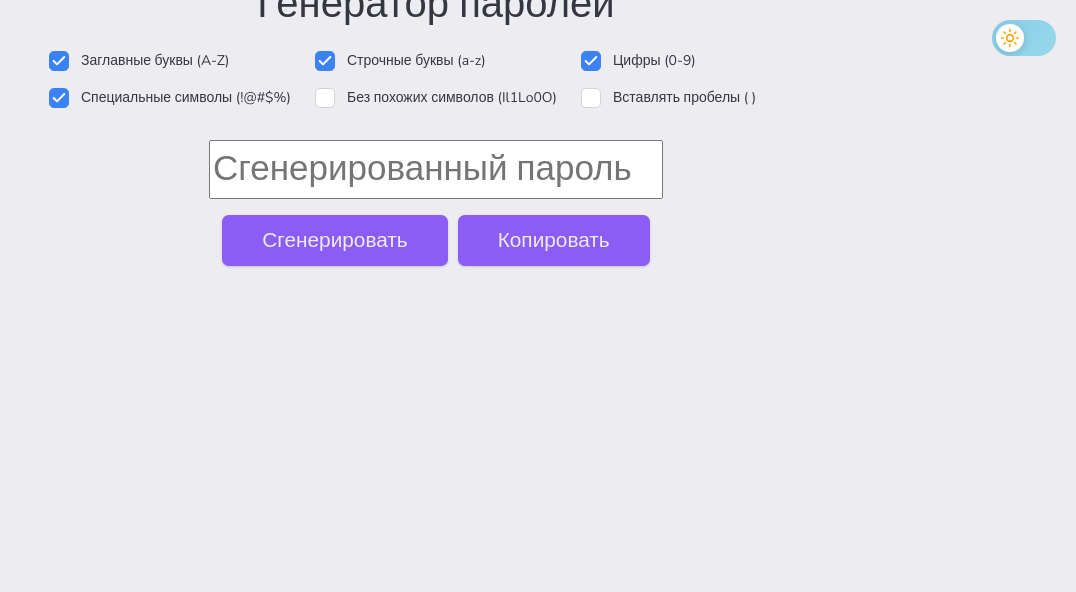
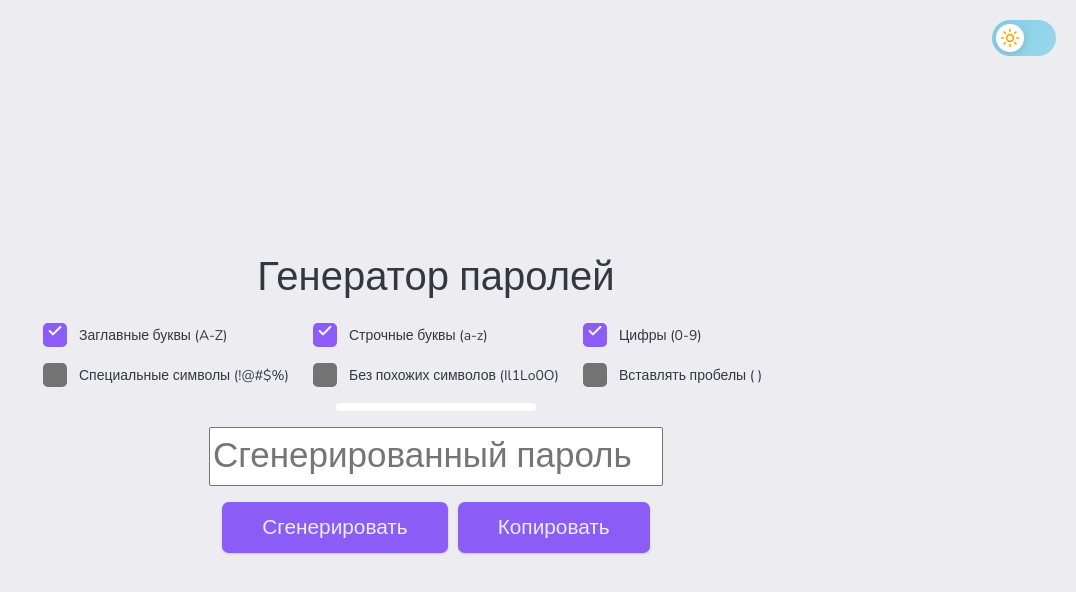
Before and after one commit to hilarylfg/password-generator, a Next.js app: page / in a window 1280 px wide. Shown: the top 592 px of the page, without its empty margins (204-1280 px from the left). Built offline with nearby package versions, Linux system fonts and the light colour scheme.

Commit message:
refactor: [#19] update checkbox grid logic based on feedback

```diff
--- a/shared/components/shared/checkbox-group.tsx
+++ b/shared/components/shared/checkbox-group.tsx
@@ -1,10 +1,10 @@
-import React from 'react'
+import cn from 'clsx'
 
 import { Checkbox } from '@/shared/components'
 import type {
 	CheckboxOptionKey,
 	CheckboxValues
-} from '@/shared/components/shared/checkbox.types'
+} from '@/shared/components/shared/types'
 
 const options = [
 	{ label: 'Заглавные буквы (A-Z)', value: 'uppercase' },
@@ -16,27 +16,20 @@ const options = [
 ] as const
 
 interface CheckboxGroupProps {
-	values?: CheckboxValues
+	values: CheckboxValues
 	onChange: (key: CheckboxOptionKey, checked: boolean) => void
 }
 
-const defaultValues: CheckboxValues = {
-	uppercase: false,
-	lowercase: false,
-	numbers: false,
-	special: false,
-	no_similar: false,
-	spaces: false
-}
-
-export function CheckboxGroup({
-	values = defaultValues,
-	onChange
-}: CheckboxGroupProps) {
+export function CheckboxGroup({ values, onChange }: CheckboxGroupProps) {
 	return (
 		<div className='checkbox-group-ui'>
 			{options.map(opt => (
-				<label key={opt.value} className='checkbox-group-ui__item'>
+				<label
+					key={opt.value}
+					className={cn('checkbox-group-ui__item', {
+						'checkbox-group-ui__item--checked': values[opt.value]
+					})}
+				>
 					<Checkbox
 						checked={values[opt.value]}
 						onCheckedChange={checked =>
--- a/shared/components/shared/home-component.tsx
+++ b/shared/components/shared/home-component.tsx
@@ -12,14 +12,14 @@ import {
 import type {
 	CheckboxOptionKey,
 	CheckboxValues
-} from '@/shared/components/shared/checkbox.types'
+} from '@/shared/components/shared/types'
 import { useCopyToClipboard } from '@/shared/hooks'
 
 const initialCheckboxValues: CheckboxValues = {
 	uppercase: true,
 	lowercase: true,
 	numbers: true,
-	special: true,
+	special: false,
 	no_similar: false,
 	spaces: false
 }
--- /dev/null
+++ b/shared/components/shared/types/index.ts
@@ -0,0 +1,2 @@
+export type { CheckboxOptionKey } from './checkbox.types'
+export type { CheckboxValues } from './checkbox.types'
--- a/shared/styles/components/_checkbox-group.scss
+++ b/shared/styles/components/_checkbox-group.scss
@@ -1,22 +1,18 @@
 @use '../helpers/index' as *;
 
 .checkbox-ui {
-  height: rem(20);
-  width: rem(20);
-  border: 1px solid #d4d4d4;
   border-radius: 0.3rem;
-
   transition:
           background-color 0.2s ease-in-out,
           border-color 0.2s ease-in-out;
 
   &[data-state='checked'] {
-    background-color: #3b82f6;
-    border-color: #3b82f6;
+    background-color: var(--accent-primary);
+    border-color: var(--accent-primary);
   }
 
   &:focus-visible {
-    outline: 2px solid #60a5fa;
+    outline: 2px solid var(--accent-primary-hover);
     outline-offset: 2px;
   }
 
@@ -48,6 +44,12 @@
     cursor: pointer;
   }
 
+  &__checkbox {
+    height: rem(20);
+    width: rem(20);
+    border: 1px solid var(--ring);
+  }
+
   &__label {
     font-size: 0.875rem;
     font-weight: 500;
--- a/shared/styles/components/_home-component.scss
+++ b/shared/styles/components/_home-component.scss
@@ -2,7 +2,7 @@
     display: flex;
     flex-direction: column;
     gap: 1rem;
-    height: 30dvh;
+    height: 100dvh;
     align-items: center;
     justify-content: center;
     font-size: 2.5rem;
--- a/shared/styles/main.css
+++ b/shared/styles/main.css
@@ -453,27 +453,36 @@ svg.lucide {
 }
 
 .checkbox-ui {
-  height: 18px;
-  width: 18px;
-  flex-shrink: 0;
-  border: 2px solid #007bff;
-  border-radius: 4px;
+  height: 1.5rem;
+  width: 1.5rem;
+  background-color: var(--ring);
+  border: none;
+  border-radius: 0.5rem;
+  display: flex;
+  padding: 0;
+}
+.checkbox-ui:focus-visible {
+  outline: none;
+  box-shadow: 0 0 0 2px var(--accent-primary);
+}
+.checkbox-ui:disabled {
+  cursor: not-allowed;
+  opacity: 0.5;
+}
+.checkbox-ui[data-state=checked] {
+  background-color: var(--accent-primary);
+  color: var(--bg-primary);
+}
+.checkbox-ui__indicator {
   display: flex;
   align-items: center;
-  justify-content: center;
-  background-color: #fff;
-  transition: background-color 0.2s, border-color 0.2s;
 }
-.checkbox-ui[data-state=checked] {
-  background-color: #007bff;
-  border-color: #007bff;
+.checkbox-ui span {
+  display: flex;
+  margin-inline: auto;
 }
-.checkbox-ui:focus-visible {
-  outline: 2px solid #007bff;
-  outline-offset: 2px;
-}
-.checkbox-ui__indicator {
-  color: white;
+.checkbox-ui svg {
+  fill: none;
 }
 
 .range-slider-ui {
@@ -529,7 +538,7 @@ svg.lucide {
   display: flex;
   flex-direction: column;
   gap: 1rem;
-  height: 30dvh;
+  height: 100dvh;
   align-items: center;
   justify-content: center;
   font-size: 2.5rem;
@@ -624,18 +633,15 @@ svg.lucide {
 }
 
 .checkbox-ui {
-  height: 1.25rem;
-  width: 1.25rem;
-  border: 1px solid #d4d4d4;
   border-radius: 0.3rem;
   transition: background-color 0.2s ease-in-out, border-color 0.2s ease-in-out;
 }
 .checkbox-ui[data-state=checked] {
-  background-color: #3b82f6;
-  border-color: #3b82f6;
+  background-color: var(--accent-primary);
+  border-color: var(--accent-primary);
 }
 .checkbox-ui:focus-visible {
-  outline: 2px solid #60a5fa;
+  outline: 2px solid var(--accent-primary-hover);
   outline-offset: 2px;
 }
 .checkbox-ui:disabled {
@@ -664,6 +670,11 @@ svg.lucide {
   gap: 0.75rem;
   cursor: pointer;
 }
+.checkbox-group-ui__checkbox {
+  height: 1.25rem;
+  width: 1.25rem;
+  border: 1px solid var(--ring);
+}
 .checkbox-group-ui__label {
   font-size: 0.875rem;
   font-weight: 500;
--- a/shared/styles/ui/_checkbox.scss
+++ b/shared/styles/ui/_checkbox.scss
@@ -1,28 +1,40 @@
 @use '../helpers/index' as *;
 
 .checkbox-ui {
-    height: 18px;
-    width: 18px;
-    flex-shrink: 0;
-    border: 2px solid #007bff;
-    border-radius: 4px;
+    height: rem(24);
+    width: rem(24);
+    background-color: var(--ring);
+    border: none;
+    border-radius: rem(8);
     display: flex;
-    align-items: center;
-    justify-content: center;
-    background-color: #fff;
-    transition: background-color 0.2s, border-color 0.2s;
+    padding: 0;
 
-    &[data-state='checked'] {
-        background-color: #007bff;
-        border-color: #007bff;
+    &:focus-visible {
+        outline: none;
+        box-shadow: 0 0 0 2px var(--accent-primary);
     }
 
-    &:focus-visible {
-        outline: 2px solid #007bff;
-        outline-offset: 2px;
+    &:disabled {
+        cursor: not-allowed;
+        opacity: 0.5;
+    }
+
+    &[data-state="checked"] {
+        background-color: var(--accent-primary);
+        color: var(--bg-primary);
     }
 
     &__indicator {
-        color: white;
+        display: flex;
+        align-items: center;
+    }
+
+    span {
+        display: flex;
+        margin-inline: auto;
+    }
+
+    svg {
+        fill: none;
     }
 }
```
Also changed, not shown: shared/components/shared/password-settings.tsx (deleted, +0 -29 lines), shared/components/shared/types/checkbox.types.ts (renamed from shared/components/shared/checkbox.types.ts).
